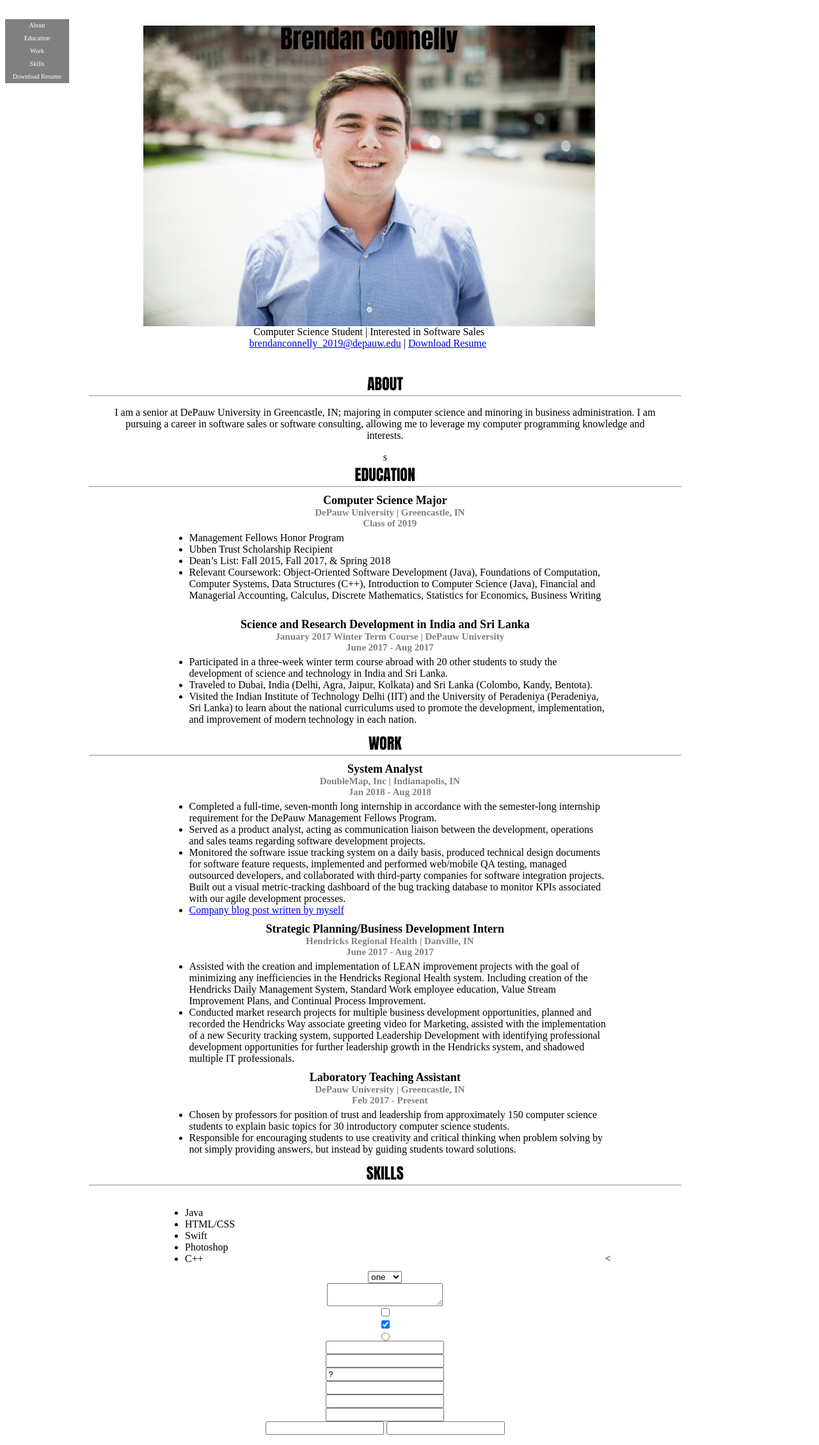
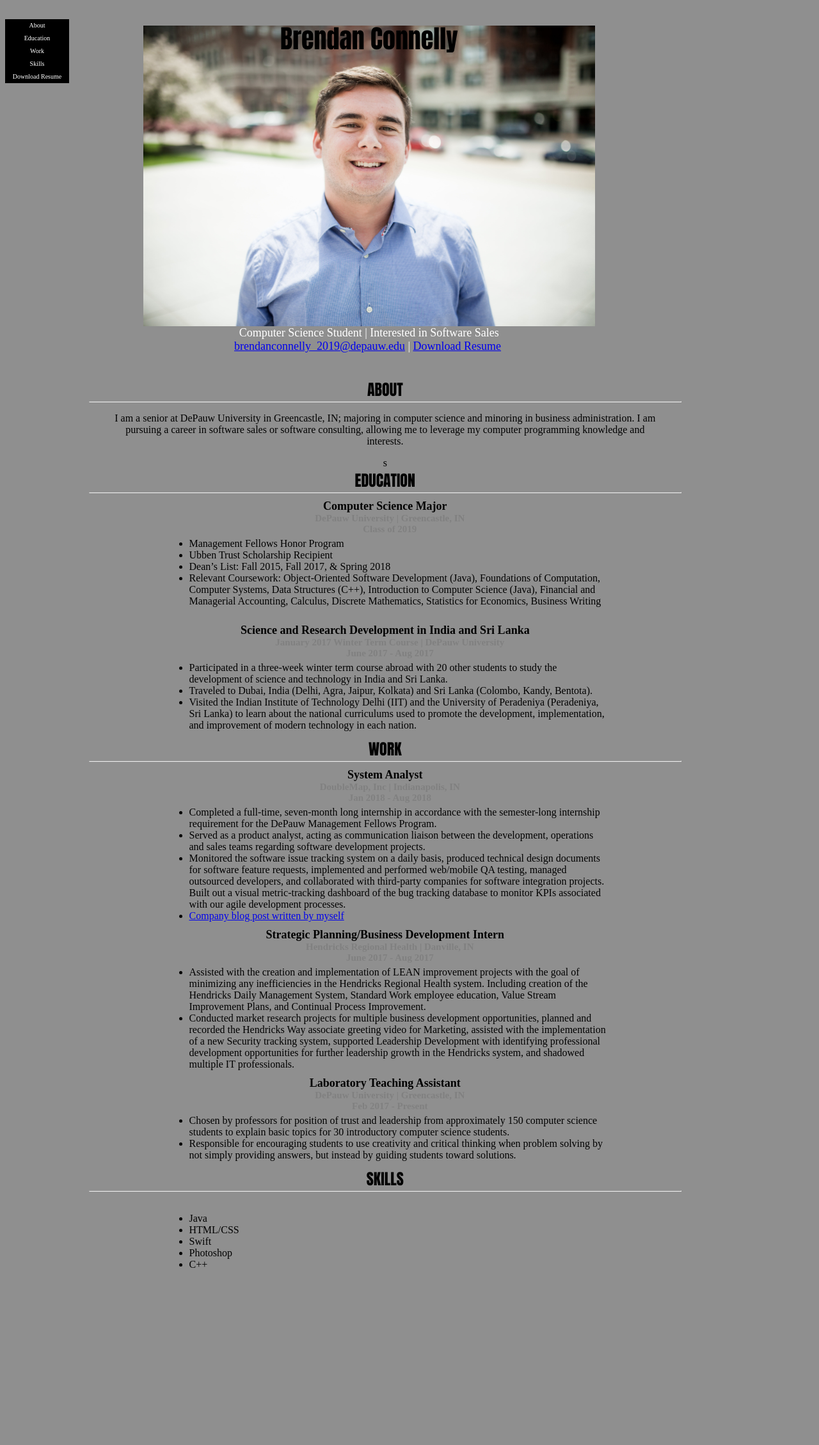
Before and after one commit to bgcon29/My_website_repo, a plain HTML site: page index.html in a window 1280 px wide. Shown: the whole page at 64% size. After the commit the page ends 2004 px from the top, so only its background shows below. Drawn offline with Linux system fonts and the light colour scheme.

Commit message:
Change background color

```diff
--- a/index.html
+++ b/index.html
@@ -3,9 +3,6 @@ Written by Brendan Connelly. 2018
 DOCTYPE html>
 -->
 <html>
-
-
-
 
 <head>
   <!-- Global site tag (gtag.js) - Google Analytics -->
@@ -17,22 +14,18 @@ DOCTYPE html>
       dataLayer.push(arguments);
     }
     gtag('js', new Date());
-
     gtag('config', 'UA-121873878-1');
   </script>
-
   <title> Brendan Connelly's Portfolio </title>
   <link href="main.css" rel="stylesheet">
 </head>
-
 <div class="sidebar">
-  <a href="#about">About</a><br/>
-  <a href="#education">Education</a><br/>
-  <a href="#work">Work</a><br/>
-  <a href="#skills">Skills</a><br/>
-  <a href="/assets/Brendan_Connelly_Resume.pdf" download "Brendan_Connelly_Resume.pdf">Download Resume </a>
+  <span><a href="#about">About</a><br/>
+  <span><a href="#education">Education</a><br/>
+  <span><a href="#work">Work</a><br/>
+  <span><a href="#skills">Skills</a><br/>
+  <span><a href="/assets/Brendan_Connelly_Resume.pdf" download "Brendan_Connelly_Resume.pdf">Download Resume </a>
 </div>
-
 <main>
 
   <body>
@@ -43,36 +36,25 @@ DOCTYPE html>
         </div>
         <div class="image">
         </div>
-
-          <headerWords>Computer Science Student | Interested in Software Sales <br/>
-
-            <a href="mailto:brendanconnelly_2019@depauw.edu">brendanconnelly_2019@depauw.edu</a> | <a href="/assets/Brendan_Connelly_Resume.pdf" download "Brendan_Connelly_Resume.pdf">Download Resume</a>&nbsp;</headerWords.image>
+        <headerWords>Computer Science Student | Interested in Software Sales <br/>
+          <a href="mailto:brendanconnelly_2019@depauw.edu">brendanconnelly_2019@depauw.edu</a> | <a href="/assets/Brendan_Connelly_Resume.pdf" download "Brendan_Connelly_Resume.pdf">Download Resume</a>&nbsp;</headerWords.image>
           <br/>
-
           <br/>
       </div>
     </div>
-
     <div class=body>
-
       <br />
       <div id="about">
         <center>
           <titleSection style="padding-top: 80px; margin-top: 80px;"> ABOUT</titleSection>
           <hr />
-
           <p style="width:80%"> I am a senior at DePauw University in Greencastle, IN; majoring in computer science and minoring in business administration. I am pursuing a career in software sales or software consulting, allowing me to leverage my computer programming knowledge
             and interests. </p>
           s
         </center>
-
-
       </div>
-
       <!-- TODO: Capitalize resume sections-->
       <!-- TODO: Tighten spaces between -->
-
-
       <!-- TODO: Capitalize school name and job names -->
       <div id="education">
         <center>
@@ -100,11 +82,8 @@ DOCTYPE html>
                 <li>Visited the Indian Institute of Technology Delhi (IIT) and the University of Peradeniya (Peradeniya, Sri Lanka) to learn about the national curriculums used to promote the development, implementation, and improvement of modern technology
                   in each nation.
           </ul>
-
         </div>
       </div>
-
-
       <!-- TODO: Capitalize school name and job names -->
       <div id="work">
         <center>
@@ -140,15 +119,12 @@ DOCTYPE html>
           </ul>
         </div>
       </div>
-
-
       <div id="skills">
         <center>
           <titleSection> SKILLS </titleSection>
           <hr/>
         </center>
         <br/>
-
         <ul>
           <li>Java
             <li>HTML/CSS
@@ -156,32 +132,10 @@ DOCTYPE html>
                 <li>Photoshop
                   <li>C++
         </ul>
-        <<form action="">
-          <select name=?>
-        <option>one</option>
-        <option>2</option>
-        <option>three</option>
-        <option>four</option>
-      </select><br>
-          <textarea name=? cols="x" rows="y"></textarea><br>
-          <input type="checkbox" name=? value=?><br>
-          <input type="checkbox" name=? value=? checked><br>
-          <input type="radio" name=Radio value=10><br>
-          <input type="text" " name="Text " size=20><br>
-        <input type="image " name=? src=? border=? alt=?><br />
-        <input type="submit " value=?><br />
-        <input type="reset "><br />
-        <input type="email " name="email "><br />
-        <input type="url " name="url "><br />
-        <input type="search " name=?>
-        <input type="date/month/week/time " name=?>
-      </form>
-
+      </div>
     </div>
-  </div>
-  </div>
-</body>
-
+    </div>
+  </body>
 </main>
 
 </html>
--- a/main.css
+++ b/main.css
@@ -1,22 +1,40 @@
+/*
+CSS file for website
+*/
+
+html {
+  background-color: rgb(143, 143, 143);
+}
+
 .sidebar {
+  position: fixed;
+  width: 100px;
+  margin-top: 150;
   height: 100;
-  width: 100px;
-  position:fixed;
   margin: 0;
   text-align: center;
-  background-color: grey;
+  vertical-align: middle;
+  background-color: black;
 }
+
+span {
+  display: inline-block;
+  vertical-align: middle;
+  line-height: 14px;
+}
+
 main {
+  width: 90%;
   text-align: center;
-  width: 90%;
 }
+
 .sidebar a {
   font-size: 10px;
+  line-height: 200%;
   padding: 10px;
   text-align: center;
   text-decoration: none;
   color: white;
-  line-height: 200%;
 }
 
 .sidebar a:hover {
@@ -30,10 +48,10 @@ main {
 }
 
 name {
-  width: 75%;
   font-family: Impact, Charcoal, sans-serif;
   font-size: 40px;
   font-weight: bold;
+  width: 75%;
   text-align: center;
   color: black;
 }
@@ -49,25 +67,24 @@ name {
   text-shadow: 5px blue;
 }
 
-headerwords.image {
+headerwords {
   font-size: 18px;
   font-weight: regular;
   color: white;
 }
 
 .image {
+  display: block;
   width: 95%;
   height: 60%;
+  margin-top: -50;
+  margin-right: auto;
+  margin-left: auto;
   background-image: url('DMwide.JPG');
   background-repeat: no-repeat;
   background-position: center;
   background-size: auto 100%;
-  margin-top:-50;
-  display: block;
-  margin-left: auto;
-  margin-right: auto;
 }
-
 
 titlesection.center1 {
   text-align: center;
@@ -79,10 +96,10 @@ titlesection.center1 {
 }
 
 hr {
+  width: 85%;
   margin-top: 0;
   margin-bottom: 10;
   padding: 0;
-  width:85%;
 }
 
 ul {
```
